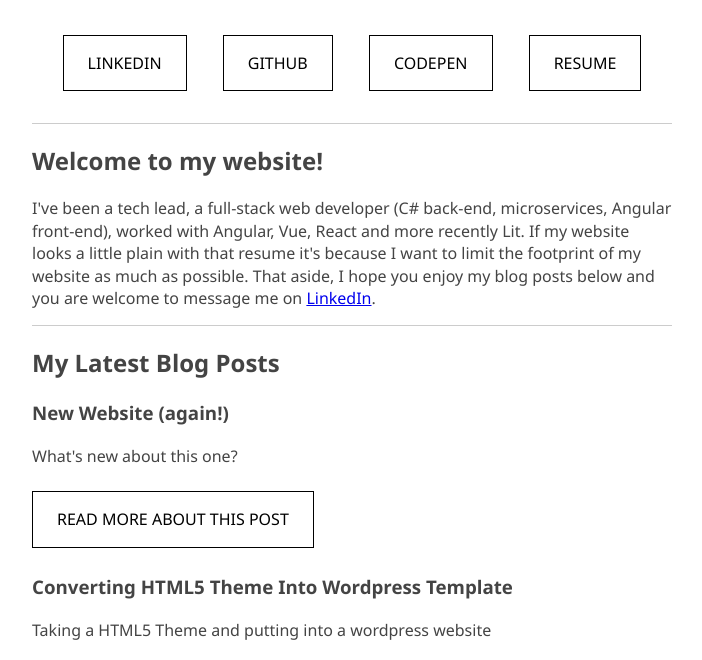
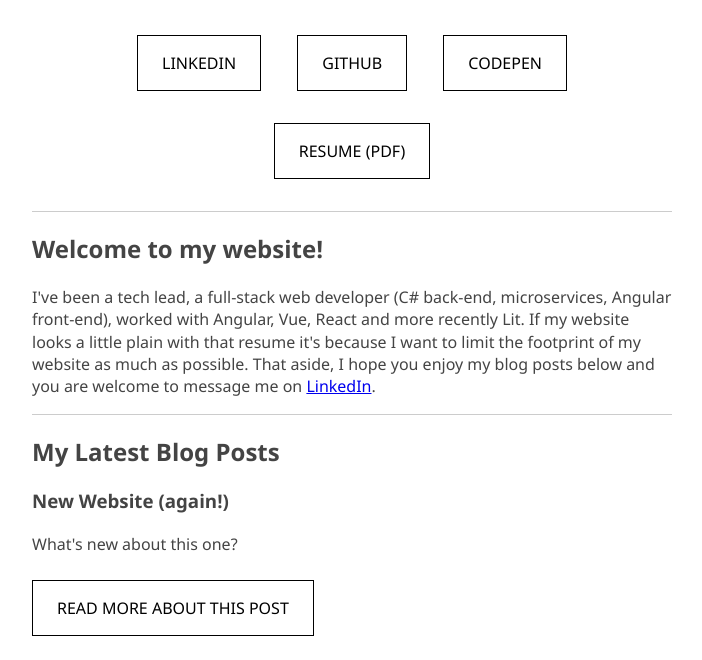
Before and after one commit to brianferry/simple-portfolio-neat, an Eleventy site: page src/index.html in a window 1280 px wide. Shown: the part 91-751 px from the top of the page, without its empty margins (288-990 px from the left). Built offline with nearby package versions, Linux system fonts and the light colour scheme; Eleventy itself is replaced by a stand-in of ours; files that its build step writes are made by us from their sources.

Commit message:
Updating Resume to Say it will open a PDF file

```diff
--- a/src/_includes/partials/header.html
+++ b/src/_includes/partials/header.html
@@ -11,7 +11,7 @@
             Codepen
         </a>
         <a target="_blank" href="./static/pdf/Brian-Ferry-Resume-2019.pdf">
-            Resume
+            Resume (PDF)
         </a>
     </div>
 </header>
```
